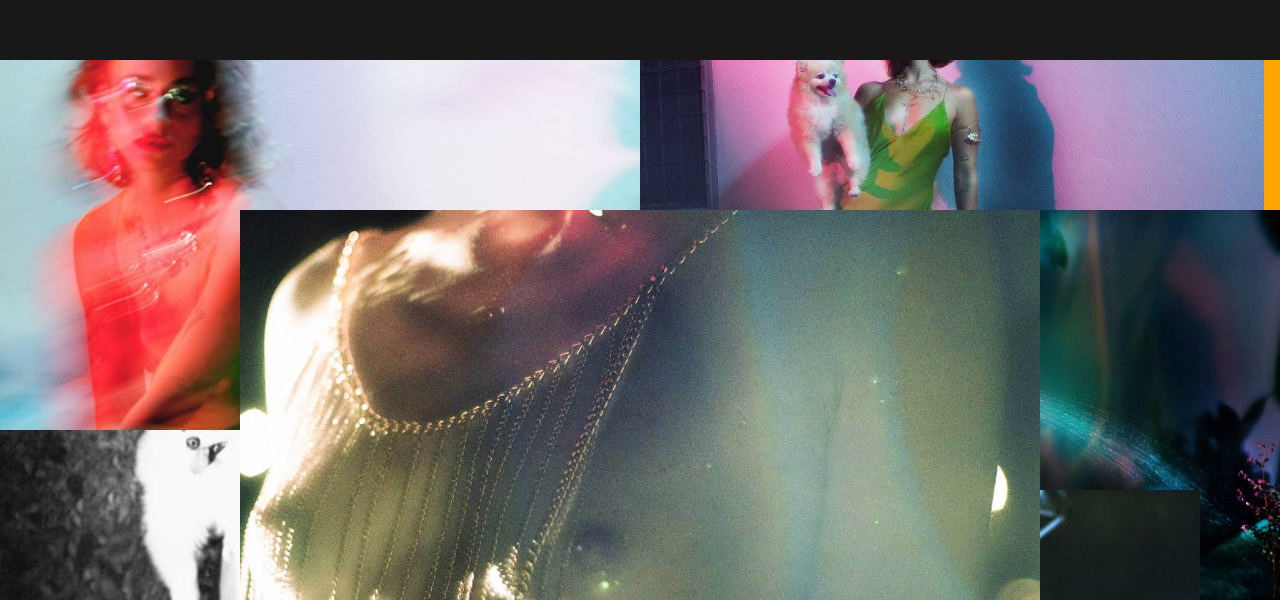
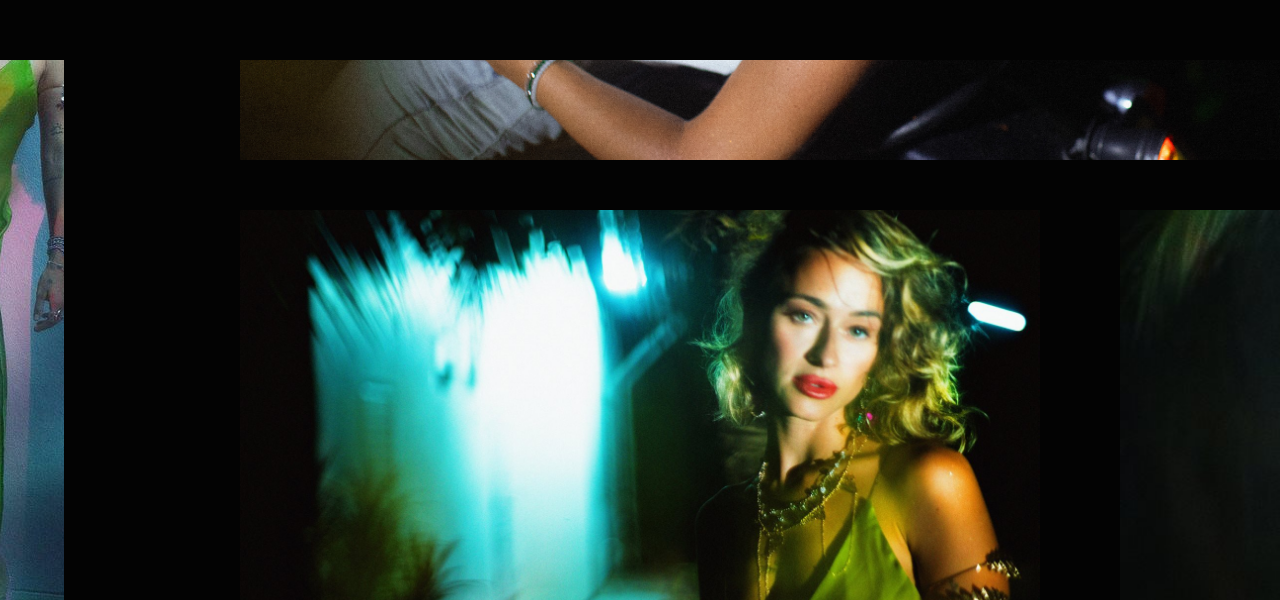
Before and after one commit to coilt/parallax-zoom, a Next.js app: page / in a window 1280 px wide. Shown: the part 740-1340 px from the top of the page. Built offline with nearby package versions, Linux system fonts and the light colour scheme.

Commit message:
Add functional gallery with commented imports

```diff
--- a/src/app/globals.css
+++ b/src/app/globals.css
@@ -1,6 +1,6 @@
 body{
   margin: 0px;
-  background-color: rgb(24, 24, 24);
+  background-color: rgb(3, 3, 3);
   margin-top: 100vh;
   margin-bottom: 100vh;
 }
--- a/src/components/ZoomParallax/index.jsx
+++ b/src/components/ZoomParallax/index.jsx
@@ -8,7 +8,7 @@ import { motion, useScroll, useTransform } from 'framer-motion';
 import Picture1 from '../../../public/images/001.jpg';
 import Picture2 from '../../../public/images/002.jpg';
 import Picture3 from '../../../public/images/003.jpg';
-import Picture4 from '../../../public/images/004.jpg';
+ import Picture4 from '../../../public/images/004.jpg';
 import Picture5 from '../../../public/images/005.jpg';
 import Picture6 from '../../../public/images/006.jpg';
 import Picture7 from '../../../public/images/007.jpg';
@@ -18,6 +18,9 @@ import Picture10 from '../../../public/images/010.jpg';
 import Picture11 from '../../../public/images/011.jpg';
 import Picture12 from '../../../public/images/012.jpg';
 import Picture13 from '../../../public/images/013.jpg';
+import Picture14 from '../../../public/images/014.jpg';
+
+
 
 
 export default function Gallery() {
@@ -35,25 +38,20 @@ const scale8 = useTransform(scrollYProgress, [0, 1], [1, 8]);
 const scale9 = useTransform(scrollYProgress, [0, 1], [1, 9]);
 const scale10 = useTransform(scrollYProgress, [0, 1], [1, 10]);
 const scale11 = useTransform(scrollYProgress, [0, 1], [1, 11]);
-const scale12 = useTransform(scrollYProgress, [0, 1], [1, 12]);
-const scale13 = useTransform(scrollYProgress, [0, 1], [1, 13]);
 
 
 const pictures = [
   {
-    src: Picture1,
+    src: Picture14,
     scale: scale4
   },
   {
     src: Picture2,
-    scale: scale4
+    scale: scale5
   },
-  {
-    src: Picture3,
-    scale: scale4
-  },
-  {
-    src: Picture4,
+
+  { // main picture [the zoom effect]
+    src: Picture1,
     scale: scale4
   },
   {
@@ -62,36 +60,18 @@ const pictures = [
   },
   {
     src: Picture6,
-    scale: scale4
+    scale: scale5
   },
   {
     src: Picture7,
-    scale: scale4
+    scale: scale8
   },
   {
     src: Picture8,
     scale: scale4
   },
-  {
-    src: Picture9,
-    scale: scale4
-  },
-  {
-    src: Picture10,
-    scale: scale4
-  },
-  {
-    src: Picture11,
-    scale: scale4
-  },
-  {
-    src: Picture12,
-    scale: scale4
-  },
-  {
-    src: Picture13,
-    scale: scale4
-  },
+
+
 ]
 
   return (
@@ -99,16 +79,16 @@ const pictures = [
       <div className={styles.sticky}>
 {
   pictures.map(({src, scale }, index) => {
-    return <div key={index} className={styles.el}>
-    <motion.div style={{scale}}  className={styles.imagecontainer}>
+    return <motion.div style={{scale}} key={index} className={styles.el}>
+    <div   className={styles.imagecontainer}>
         <Image
             src={src}
             fill
             alt='image'
             placeholder='blur'
         />
+    </div>
     </motion.div>
-    </div>
   })
 }
 
--- a/src/components/ZoomParallax/styles.module.scss
+++ b/src/components/ZoomParallax/styles.module.scss
@@ -2,11 +2,13 @@
   height: 300vh;
   position: relative;
 
+
+  // div containing the image gallery
   .sticky {
     position: sticky;
     top: 0px;
     height: 100vh;
-    background-color: orange;
+    background-color: rgb(3, 3, 3);
     overflow: hidden;
   }
 
@@ -32,30 +34,31 @@
 
       }
 
-    }
-    &:nth-of-type(2){
+    }  // topmost
+    &:nth-of-type(1){
         .imagecontainer{
             top: -30vh;
             left: 5vw;
             width: 35vw;
             height: 30vh;
+
         }
-    }
-    &:nth-of-type(3){
+    } // second
+    &:nth-of-type(2){
         .imagecontainer{
             top: -10vh;
             left: -25vw;
             width: 20vw;
             height: 45vh;
         }
-    }
+    } // fourth
     &:nth-of-type(4){
         .imagecontainer{
             left: 27.5vw;
             width: 25vw;
             height: 25vh;
         }
-    }
+    } // sixth
     &:nth-of-type(5){
         .imagecontainer{
             top: 27.5vh;
@@ -63,7 +66,7 @@
             width: 20vw;
             height: 25vh;
         }
-    }
+    } // fifth
     &:nth-of-type(6){
         .imagecontainer{
             top: 27.5vh;
@@ -81,18 +84,6 @@
         }
 
 
-
-
-
-
-
-
-
-
-
-
-
-
     }
   }
 }
```
Also changed, not shown: public/images/014.jpg (added).
